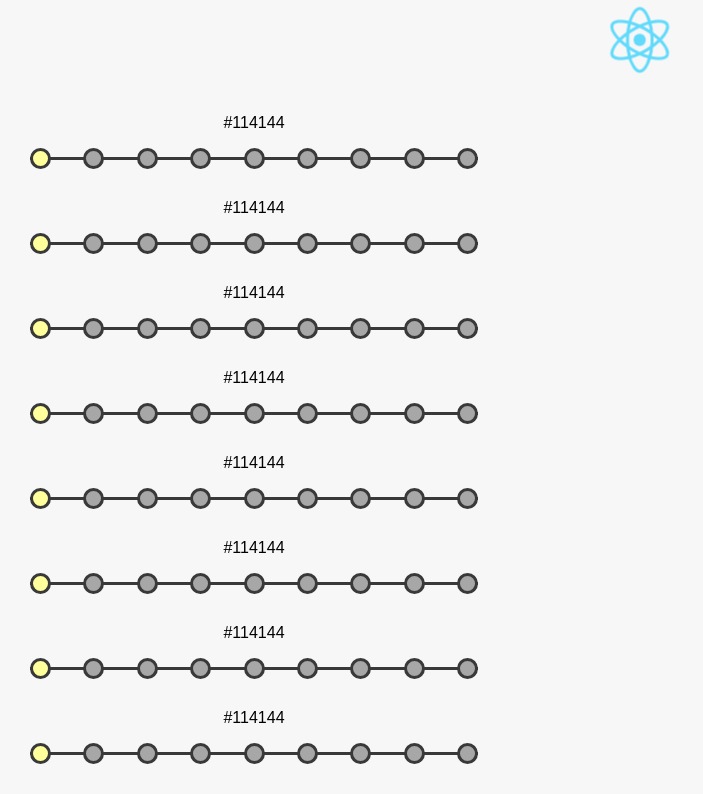
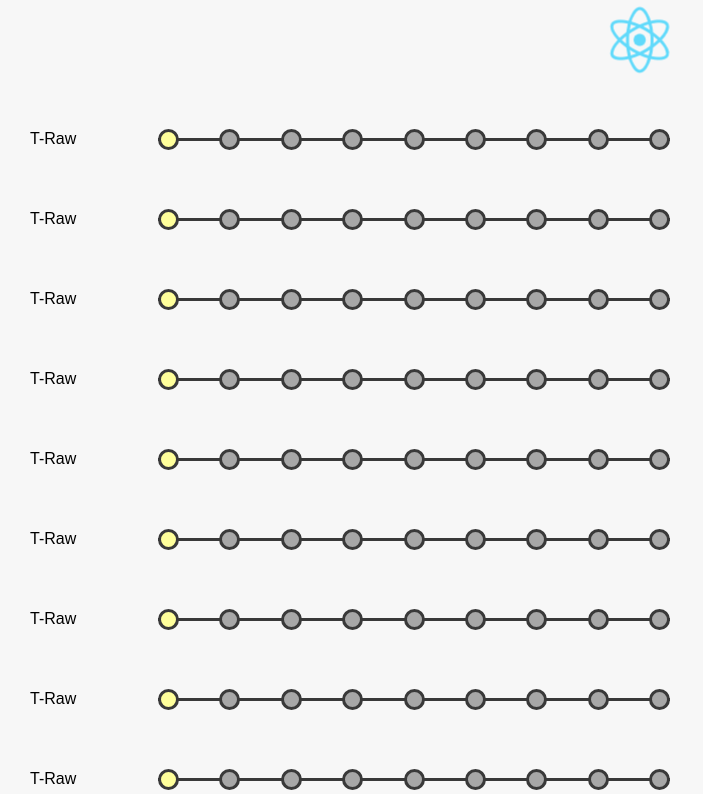
Before and after one commit to trevore123/ScavengerHuntUI, a React (Create React App) app: page / in a window 1280 px wide. Shown: the top 794 px of the page, without its empty margins (0-703 px from the left). Built offline with nearby package versions, Linux system fonts and the light colour scheme; no server answers.

Commit message:
text on left of indicator

```diff
--- a/src/App.js
+++ b/src/App.js
@@ -17,14 +17,14 @@ class App extends Component {
     for (let i = 0; i < 20; i++) {
       teams.push(<TeamDisplay
         style={{width: '35%'}}
-        teamName="#114144"
+        teamName="T-Raw"
         numberSteps={9}
         currentStep={0}
         skippedSteps={[]}
       />);
     }
     return (
-      <div className="App">
+      <div className="App" style={{}}>
         {/*<header className="App-header">
           <img src={logo} className="App-logo" alt="logo" />
           <h1 className="App-title">Welcome to React</h1>
--- a/src/TeamDisplay.js
+++ b/src/TeamDisplay.js
@@ -4,7 +4,7 @@ import ProgressIndicator from './ProgressIndicator';
 import * as colors from './colors';
 
 let indicatorStyle = {
-  // 'width': '100%',
+  width: '80%'
 }
 
 class TeamDisplay extends Component {
@@ -24,7 +24,7 @@ class TeamDisplay extends Component {
 
   render() {
     return (
-      <div style={{...this.props.style, margin: 30}} onClick={this.incrementStep}>
+      <div style={{...this.props.style, margin: 30, display:'flex', width:'50%',   justifyContent: 'space-between'}} onClick={this.incrementStep}>
         <p>{this.props.teamName}</p>
         <ProgressIndicator
           style={indicatorStyle}
```
